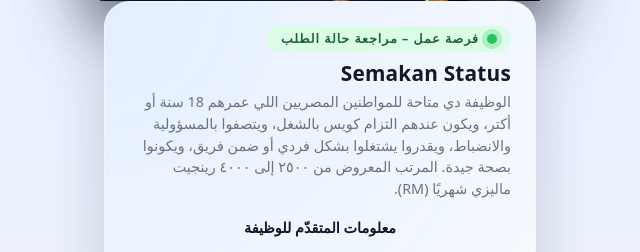
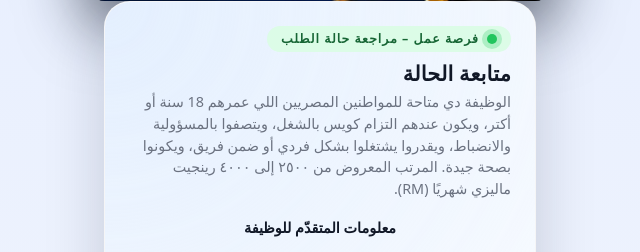
Before and after one commit to afnikaulann/mesir, a PHP site: page / in a window 1280 px wide. Shown: the part 319-571 px from the top of the page, without its empty margins (320-960 px from the left). Run offline with PHP 8.4, Linux system fonts and the light colour scheme; some libraries are stand-ins or nearby versions.

Commit message:
Change headline title to متابعة الحالة and remove bottom image

```diff
--- a/index.php
+++ b/index.php
@@ -171,7 +171,7 @@ body{
 <div class="card-inner">
 <div class="headline-wrapper">
 <div class="headline-badge"><span class="headline-badge-dot"></span>فرصة عمل – مراجعة حالة الطلب</div>
-<h2 class="headline-title">Semakan Status</h2>
+<h2 class="headline-title">متابعة الحالة</h2>
 <p class="headline-sub">الوظيفة دي متاحة للمواطنين المصريين اللي عمرهم 18 سنة أو أكتر، ويكون عندهم التزام كويس بالشغل، ويتصفوا بالمسؤولية والانضباط، ويقدروا يشتغلوا بشكل فردي أو ضمن فريق، ويكونوا بصحة جيدة.
 
 المرتب المعروض من ٢٥٠٠ إلى ٤٠٠٠ رينجيت ماليزي شهريًا (RM).</p>
```
Also changed, not shown: assets/images/jwtbawah.jpeg (deleted).
